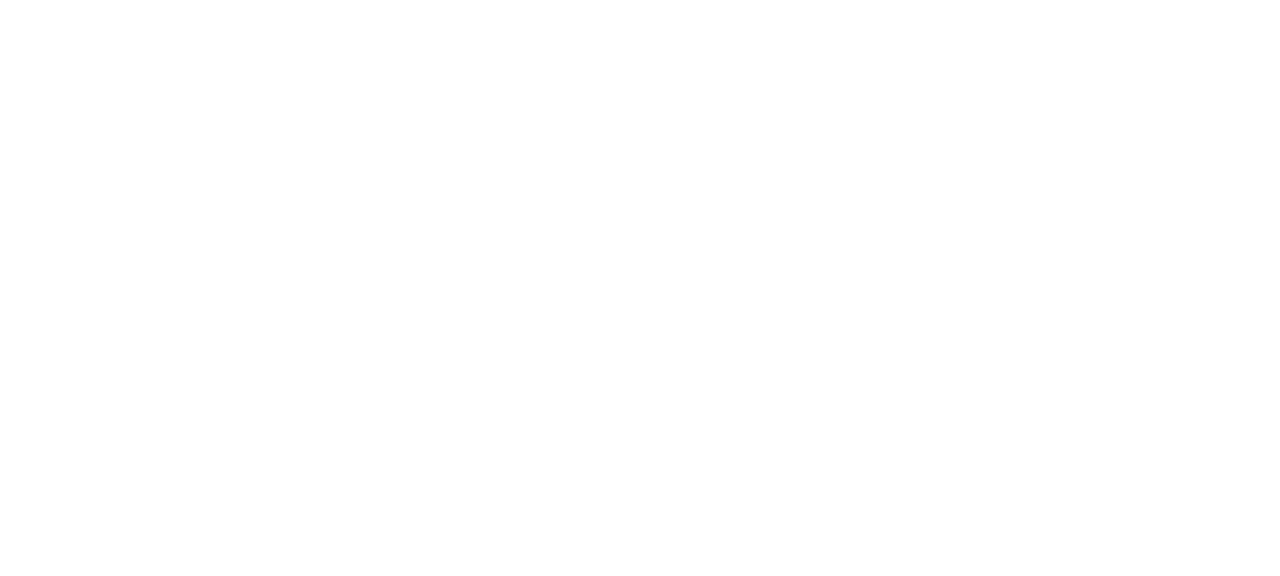
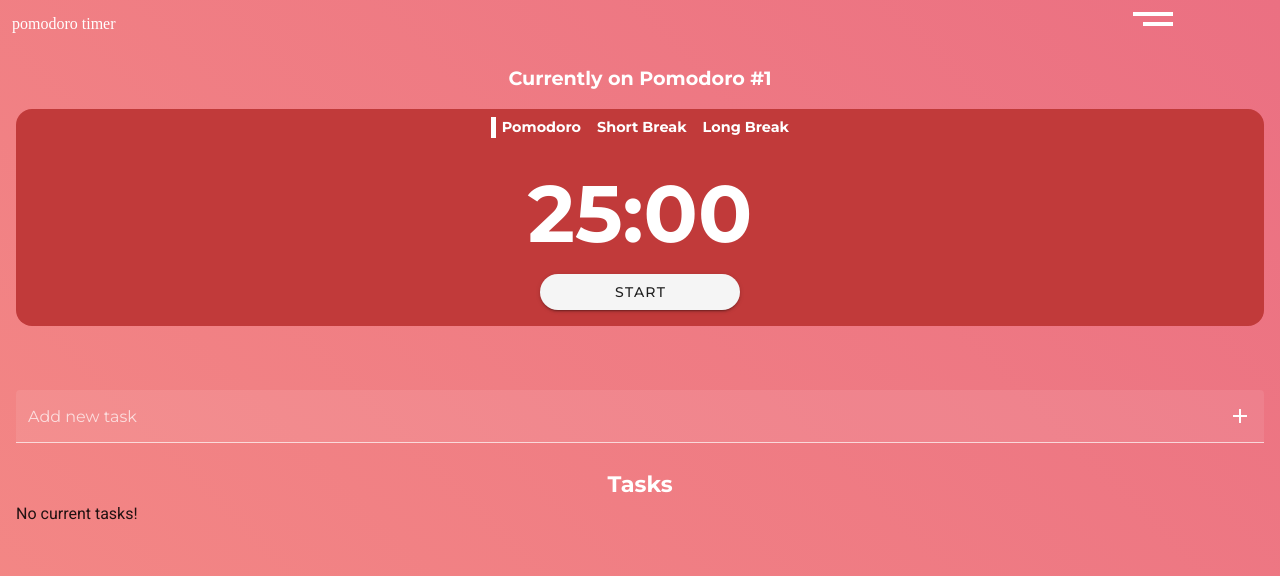
Before and after one commit to JohnVicke/pomodoro, a Vue app: page /pomodoro in a window 1280 px wide. Shown: the top 576 px of the page. Built offline with nearby package versions, Linux system fonts and the light colour scheme; a web font is replaced by a local one.

Commit message:
added tasks

```diff
--- a/src/components/About.vue
+++ b/src/components/About.vue
@@ -50,7 +50,7 @@ export default class About extends Vue {}
 
 <style lang="scss" scoped>
 .text-desc {
-  border-left: 10px #f48985 solid;
+  border-left: 5px #f48985 solid;
   padding-left: 1rem;
   margin: 3rem 1rem;
   color: #5a5a5a;
--- a/src/components/LandingPage.vue
+++ b/src/components/LandingPage.vue
@@ -13,7 +13,7 @@
           color="#C13A3A"
           dark
           large
-          @click="$router.push({path: 'Timer'})"
+          @click="$router.push({path: 'pomodoro'})"
         >Get started</v-btn>
         <v-icon class="mt-12">mdi-chevron-down</v-icon>
       </div>
--- /dev/null
+++ b/src/components/Tasks.vue
@@ -0,0 +1,118 @@
+<template>
+  <div class="tasks mx-4">
+    <div class="new-task d-flex flex-row align-center">
+      <v-text-field
+        v-on:keyup.enter="onEnter"
+        :key="keyValue"
+        ref="form"
+        :rules="rules"
+        dense
+        v-model="newTask"
+        dark
+        style="font-family: Montserrat;"
+        label="Add new task"
+        required
+        filled
+        append-icon="mdi-plus"
+        @click:append="addTask"
+      >hgello</v-text-field>
+    </div>
+    <h1 class="tasks-header">Tasks</h1>
+    <div class="task-desc" v-if="tasks.length === 0">No current tasks!</div>
+    <div v-for="(t, index) in tasks" :key="t" class="task">
+      <div class="info-container">
+        <v-checkbox v-model="t.active" dark></v-checkbox>
+        <p :class="t.active ? 'strike' : ''">{{t.name}}</p>
+      </div>
+      <v-icon @click="tasks.splice(index, 1)" dark>mdi-close</v-icon>
+    </div>
+  </div>
+</template>
+
+<script lang="ts">
+// @ is an alias to /src
+import { Component, Vue, Watch } from "vue-property-decorator";
+
+interface Task {
+  name: string;
+  active: boolean;
+}
+
+@Component({})
+export default class Tasks extends Vue {
+  newTask = "";
+  keyValue = true;
+  tasks: Task[] = [];
+  rules = [(v: any) => !!v || "Required"];
+
+  onEnter() {
+    this.addTask();
+  }
+  addTask(): void {
+    if (this.validateForm()) {
+      this.tasks.push({ name: this.newTask, active: false });
+      this.newTask = "";
+      this.resetForm();
+    }
+  }
+
+  validateForm(): boolean {
+    if ((this.$refs.form as Vue & { validate: () => boolean }).validate()) {
+      return true;
+    }
+    return false;
+  }
+
+  resetForm(): void {
+    (this.$refs.form as Vue & { reset: () => void }).reset();
+  }
+}
+</script>
+
+<style lang="scss" scoped>
+.tasks-header {
+  font-family: Montserrat;
+  color: #fff;
+  text-align: center;
+  margin: 0;
+}
+.tasks {
+  h1 {
+    font-family: Montserrat;
+    color: #fff;
+    font-size: 1.4rem;
+    text-align: center;
+  }
+}
+.info-container {
+  display: flex;
+  flex-direction: row;
+}
+.task {
+  background-color: rgba(255, 255, 255, 0.05);
+  height: 50px;
+  display: flex;
+  flex-direction: row;
+  align-items: bottom;
+  justify-content: space-between;
+  margin-top: 1em;
+  padding: 1em;
+  p {
+    font-family: Montserrat;
+    color: #fff;
+  }
+}
+.strike {
+  text-decoration: line-through;
+}
+.v-input--selection-controls {
+  margin: 0;
+  padding: 0;
+}
+
+.error--text,
+.error--text {
+  color: #fff !important;
+  caret-color: #c13a3a !important;
+}
+</style>
--- /dev/null
+++ b/src/components/Timer.vue
@@ -0,0 +1,157 @@
+<template>
+  <div class="timer">
+    <div class="timer-container">
+      <h1 class="text-center">Currently on Pomodoro #1</h1>
+      <div class="card">
+        <div class="card-menu d-flex flex-row justify-center px-2 pt-2 mt-4">
+          <p
+            :class="`mx-2 menu-item ${item.active ? 'active' : ''}`"
+            v-for="item in menuItems"
+            :key="item.name"
+            @click="selection(item)"
+          >{{item.name}}</p>
+        </div>
+        <div class="clock text-center">
+          <h1 class>{{timeLeft()}}</h1>
+          <v-btn class="mb-4" width="200" @click="startTimer" rounded>start</v-btn>
+        </div>
+      </div>
+    </div>
+    <!--    Tasks    !-->
+    <Tasks />
+  </div>
+</template>
+<script lang="ts">
+import { Component, Vue } from "vue-property-decorator";
+import Tasks from "@/components/Tasks.vue";
+interface TimerInterface {
+  index: number;
+  timer: number;
+  name: string;
+  active: boolean;
+}
+
+@Component({
+  components: {
+    Tasks
+  }
+})
+export default class Timer extends Vue {
+  selectedTimer = 25;
+  timerState = {
+    Pomodoro: 25,
+    "Short Break": 5,
+    "Long Break": 15
+  };
+  secondsPassed = 0;
+  minutesPassed = 0;
+  timerInterval = 0;
+  initTimer = false;
+  menuItems = [
+    {
+      index: 0,
+      timer: 25,
+      name: "Pomodoro",
+      active: true
+    },
+    {
+      index: 1,
+      timer: 5,
+      name: "Short Break",
+      active: false
+    },
+    {
+      index: 2,
+      timer: 15,
+      name: "Long Break",
+      active: false
+    }
+  ];
+
+  timeLeft() {
+    const {
+      timerInterval,
+      menuItems,
+      selectedTimer,
+      minutesPassed,
+      secondsPassed
+    } = this;
+    let formatMinutes = `${selectedTimer - minutesPassed}`;
+    let formatSeconds = secondsPassed === 0 ? "00" : `${60 - secondsPassed}`;
+    if (60 - this.secondsPassed < 10) {
+      formatSeconds = `0${60 - secondsPassed}`;
+    }
+    if (selectedTimer - minutesPassed < 10) {
+      formatMinutes = `0${selectedTimer - minutesPassed}`;
+    }
+    if (minutesPassed === selectedTimer && secondsPassed === 59) {
+      clearInterval(timerInterval);
+      return "00:00";
+    }
+    return `${formatMinutes}:${formatSeconds}`;
+  }
+
+  startTimer() {
+    if (!this.initTimer) {
+      this.timerInterval = setInterval(() => {
+        if (!this.initTimer) {
+          this.initTimer = true;
+          this.minutesPassed++;
+        }
+        this.secondsPassed++;
+        if (60 - this.secondsPassed === 0) this.secondsPassed = 0;
+        if (this.secondsPassed % 60 === 0) {
+          this.minutesPassed += 1;
+        }
+      }, 100);
+    }
+  }
+
+  selection(item: TimerInterface) {
+    this.selectedTimer = item.timer;
+    this.menuItems.map(mi => (mi.active = mi === item ? true : false));
+  }
+}
+</script>
+<style lang="scss" scoped>
+.timer {
+  min-height: 100vh;
+  background: rgb(126, 231, 119);
+  background: linear-gradient(
+    45deg,
+    rgba(126, 231, 119, 1) 0%,
+    rgba(244, 137, 133, 1) 0%,
+    rgba(235, 112, 130, 1) 100%
+  );
+}
+.timer-container {
+  padding: 4rem 1rem;
+  color: #fff;
+  font-family: Montserrat;
+  h1 {
+    font-size: 1.2rem;
+  }
+}
+.card {
+  background-color: #c13a3a;
+  border-radius: 1em;
+}
+
+.card-menu {
+  .menu-item {
+    font-weight: 700;
+    font-size: 0.9rem;
+    transition: 0.1s ease-out;
+  }
+  .menu-item.active {
+    border-left: 5px #fff solid;
+    padding-left: 0.4em;
+  }
+}
+
+.clock {
+  h1 {
+    font-size: 5rem;
+  }
+}
+</style>
--- a/src/router/index.ts
+++ b/src/router/index.ts
@@ -11,12 +11,12 @@ const routes: Array<RouteConfig> = [
         component: Home,
     },
     {
-        path: '/timer',
-        name: 'Timer',
+        path: '/pomodoro',
+        name: 'Pomodoro',
         // route level code-splitting
         // this generates a separate chunk (about.[hash].js) for this route
         // which is lazy-loaded when the route is visited.
-        component: () => import('../views/Timer.vue'),
+        component: () => import('../views/Pomodoro.vue'),
     },
 ];
 
--- /dev/null
+++ b/src/views/Pomodoro.vue
@@ -0,0 +1,19 @@
+<template>
+  <div class="pomodoro">
+    <Timer />
+    <Tasks />
+  </div>
+</template>
+
+<script lang="ts">
+// @ is an alias to /src
+import { Component, Vue, Watch } from "vue-property-decorator";
+import Timer from "@/components/Timer.vue";
+
+@Component({
+  components: {
+    Timer
+  }
+})
+export default class Pomodoro extends Vue {}
+</script>
--- a/src/views/Timer.vue
+++ /dev/null
@@ -1,12 +0,0 @@
-<template>
-  <div class="timer">timer</div>
-</template>
-
-<script lang="ts">
-// @ is an alias to /src
-import { Component, Vue } from "vue-property-decorator";
-@Component({
-  components: {}
-})
-export default class Timer extends Vue {}
-</script>
```
